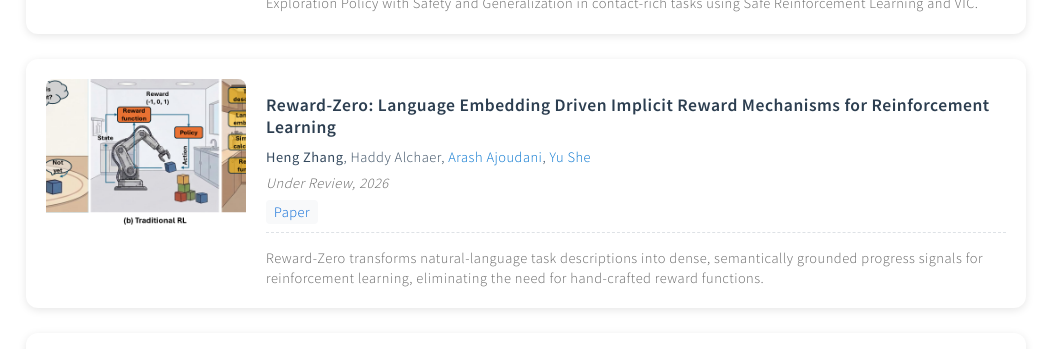
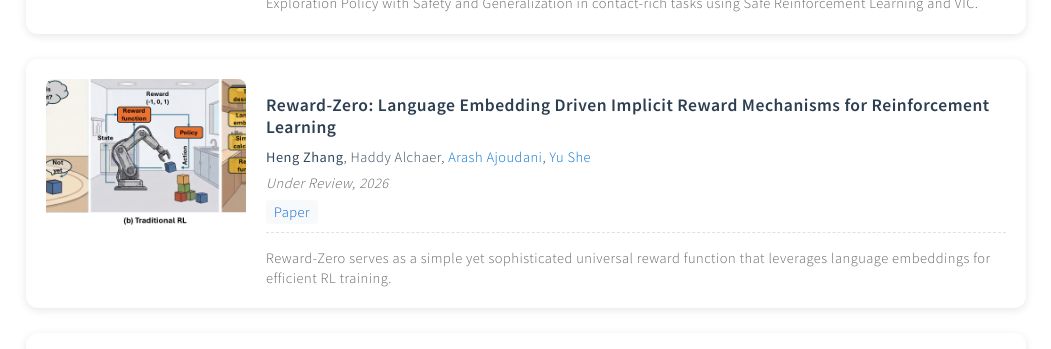
Before and after one commit to alfredo-pearson/alfredo-pearson.github.io, a Jekyll site: the page index.html, which Jekyll copies as it is, in a window 1280 px wide and 900 px high, scrolled down 1712 px, cut to the strip 11-360 px from the top of the window. Shown: the whole strip, without its empty margins (114-1165 px from the left). Built offline with Jekyll 4.4.1, drawn with Linux system fonts in a browser that asks for light colours.

Commit message:
update Reward-Zero TLDR

```diff
--- a/index.html
+++ b/index.html
@@ -190,7 +190,7 @@
                         <a href="https://arxiv.org/abs/2603.09331"><i class="fas fa-file-pdf"></i> Paper</a>
                     </div>
                     <div class="research-abstract">
-                        Reward-Zero transforms natural-language task descriptions into dense, semantically grounded progress signals for reinforcement learning, eliminating the need for hand-crafted reward functions.
+                        Reward-Zero serves as a simple yet sophisticated universal reward function that leverages language embeddings for efficient RL training.
                     </div>
                 </div>
             </div>
```
